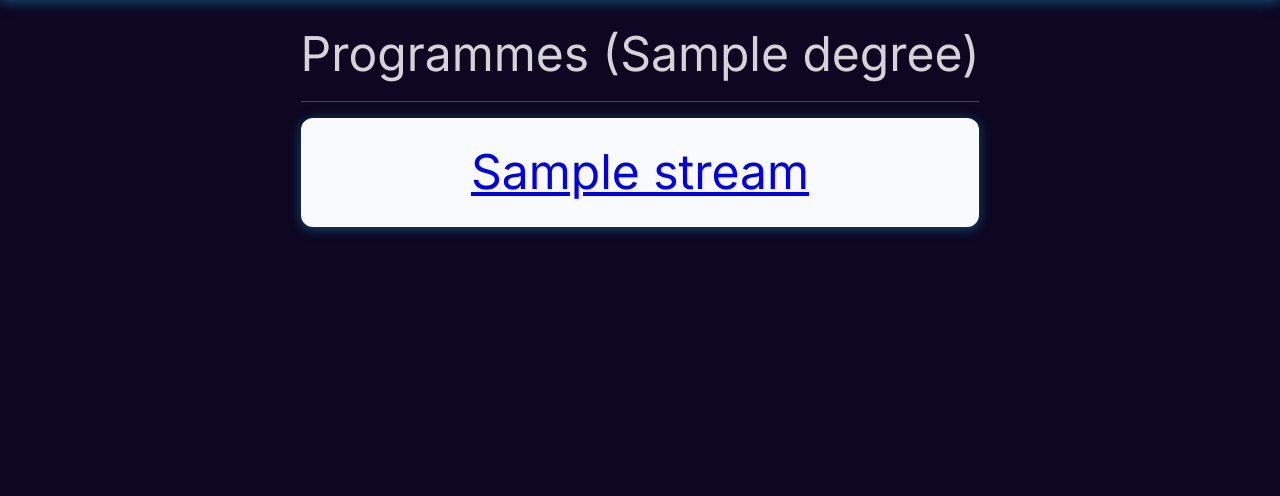
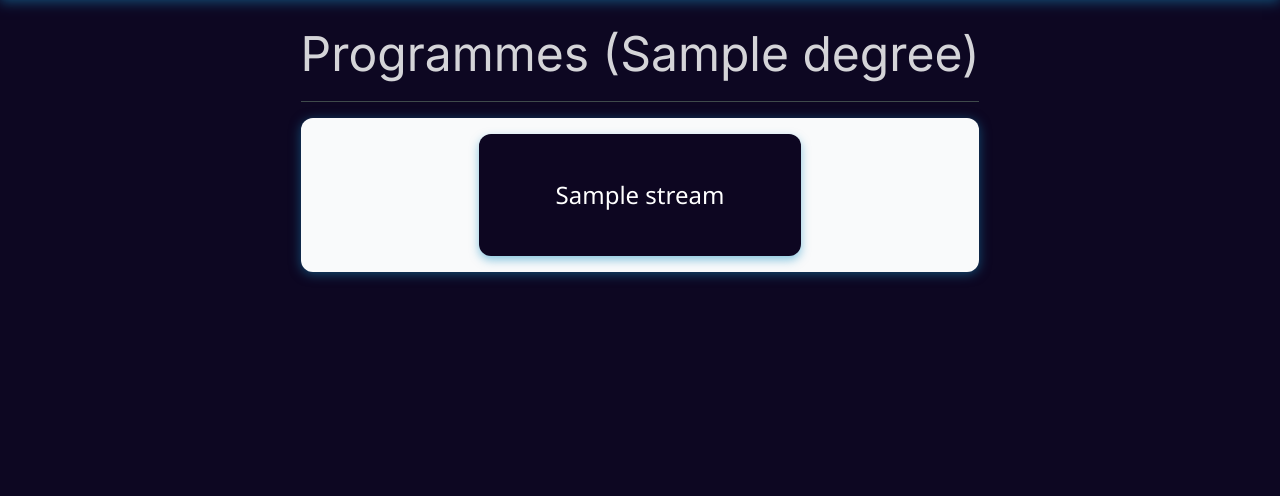
Before and after one commit to SASTRA-Projects/Timetable, a Flask app: template templates/programme.html in a window 1280 px wide. Shown: the part 73-569 px from the top of the page. Run offline with Flask 3, Linux system fonts and the light colour scheme; the visitor is signed in with stand-in values (Sample User, id 1); the template is opened without the code that fills it: most values are stand-ins (such as "Sample title", 1, 10 or a date in 2020).

Commit message:
updates done in index.html degree.html programme.html

```diff
--- a/templates/programme.html
+++ b/templates/programme.html
@@ -4,6 +4,38 @@
 	<meta name="description"
           content="Shows all the Programmes (from all campuses).
                    Click any Programme name to display more info about it.">
+	<style>
+		.lux-button-link {
+			display: inline-block;
+			width: 322px;
+			height: 122px;
+			line-height: 122px;
+			text-align: center;
+			font-size: 1.5rem;
+			text-decoration: none;
+			background-color: var(--menu-footer-bg-dark);
+			color: white;
+			border-radius: 12px;
+			box-shadow: 0 4px 10px rgba(26, 145, 197, 0.5);
+			transition: all 0.3s ease;
+			font-family: 'Segoe UI', Tahoma, Geneva, Verdana, sans-serif;
+		}
+
+		.lux-button-link:hover {
+			background-color: var(--accent-dark);
+			transform: translateY(-2px);
+			box-shadow: 0 6px 16px rgba(26, 145, 197, 0.65);
+		}
+
+		.lux-button-link:active {
+			transform: scale(0.98);
+		}
+
+		[data-theme="light"] .lux-button-link {
+			background-color: var(--accent);
+			color: white;
+		}
+	</style>
 {% endblock %}
 
 {% block title %}SASTRA Programmes{% endblock %}
@@ -16,7 +48,7 @@
 				<hr>
 				<ul class="nobulletins">
 					<li style="text-align: center; font-size: 3em">
-						<a href="/programme/{{ degree }}" class="nounderline">{{ degree }}</a>
+						<a href="/programme/{{ degree }}" class="lux-button-link">{{ degree }}</a>
 					</li>
 				</ul>
 			{% else %}
@@ -31,7 +63,7 @@
 			{% for programme in programmes %}
 				<hr>
 				<li style="text-align: center; font-size: 3em">
-					<a href="/programme/{{ programme.stream}}" class="nounderline">{{ programme["stream"] }}</a>
+					<a href="/programme/{{ programme.stream}}" class="lux-button-link">{{ programme["stream"] }}</a>
 				</li>
 			{% endfor %}
 		</ul>
```
Also changed, not shown: templates/degree.html (+33 -1 lines), templates/department.html (+33 -1 lines).
